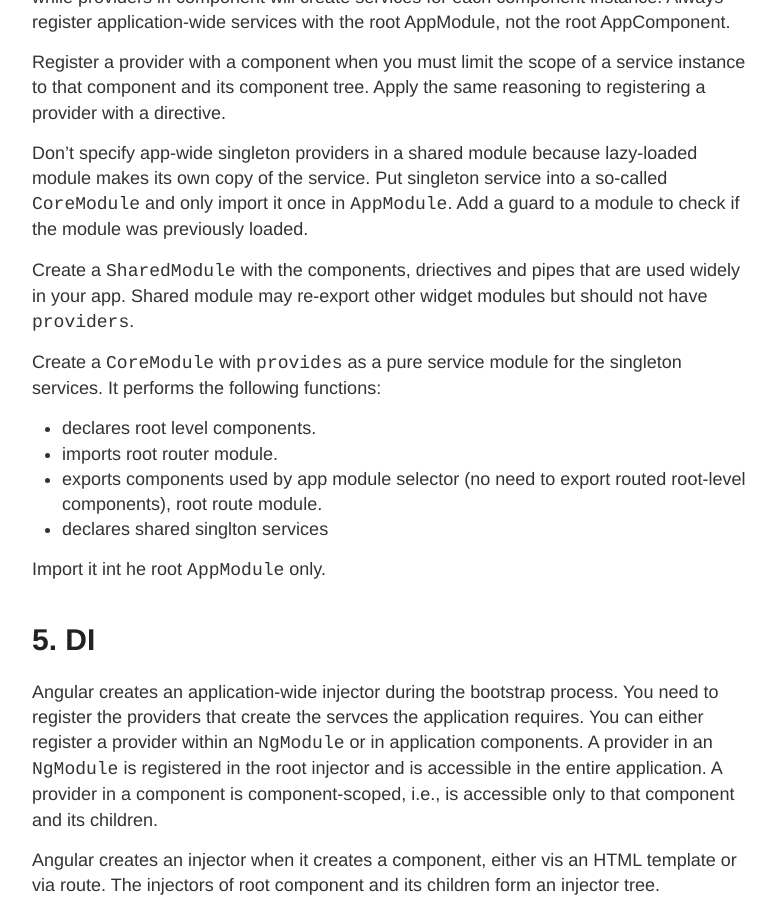
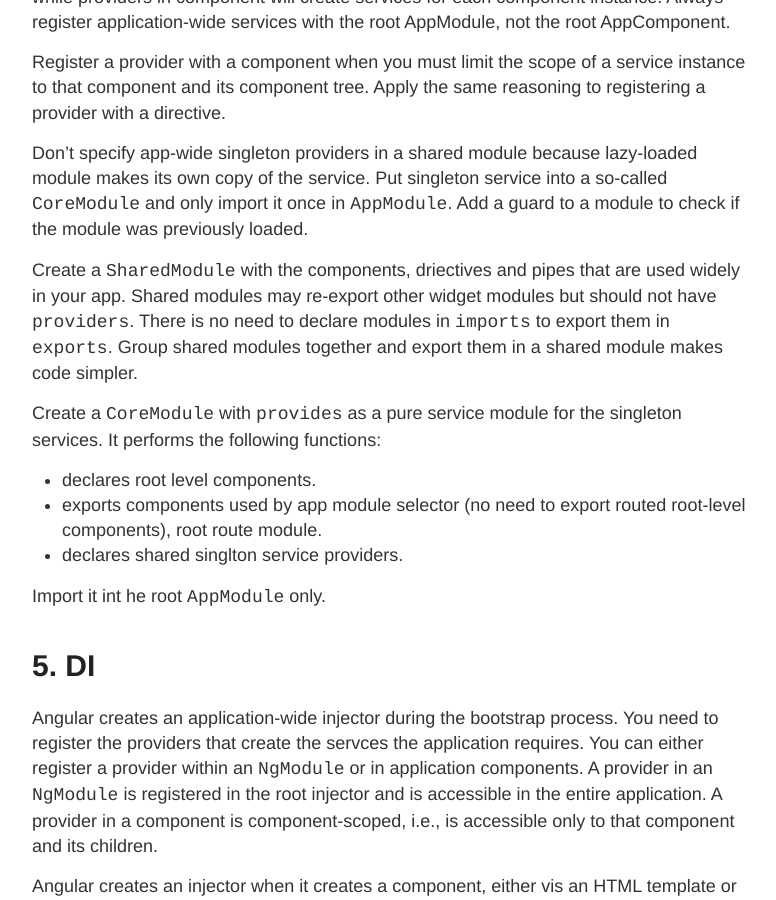
Before and after one commit to YingLiu4203/old-dev-blog, a Jekyll site: the page built from _posts/2017-09-12-Angular-NgModule-DI-Routing.note.md, in a window 1280 px wide and 900 px high, scrolled down 2617 px. Shown: the whole window, without its empty margins (248-1024 px from the left). Built offline with Jekyll 4.4.1, drawn with Linux system fonts in a browser that asks for light colours; comment, search, counter and statistics services are not loaded.

Commit message:
revise angular module

```diff
--- a/_posts/2017-09-12-Angular-NgModule-DI-Routing.note.md
+++ b/_posts/2017-09-12-Angular-NgModule-DI-Routing.note.md
@@ -65,13 +65,12 @@ Register a provider with a component when you must limit the scope of a service
 
 Don't specify app-wide singleton providers in a shared module because lazy-loaded module makes its own copy of the service. Put singleton service into a so-called `CoreModule` and only import it once in `AppModule`. Add a guard to a module to check if the module was previously loaded.
 
-Create a `SharedModule` with the components, driectives and pipes that are used widely in your app. Shared module may re-export other widget modules but should not have `providers`.
+Create a `SharedModule` with the components, driectives and pipes that are used widely in your app. Shared modules may re-export other widget modules but should not have `providers`. There is no need to declare modules in `imports` to export them in `exports`. Group shared modules together and export them in a shared module makes code simpler.
 
 Create a `CoreModule` with `provides` as a pure service module for the singleton services. It performs the following functions:
 * declares root level components.
-* imports root router module.
 * exports components used by app module selector (no need to export routed root-level components), root route module.
-* declares shared singlton services
+* declares shared singlton service providers.
 
 Import it int he root `AppModule` only.
 
```
